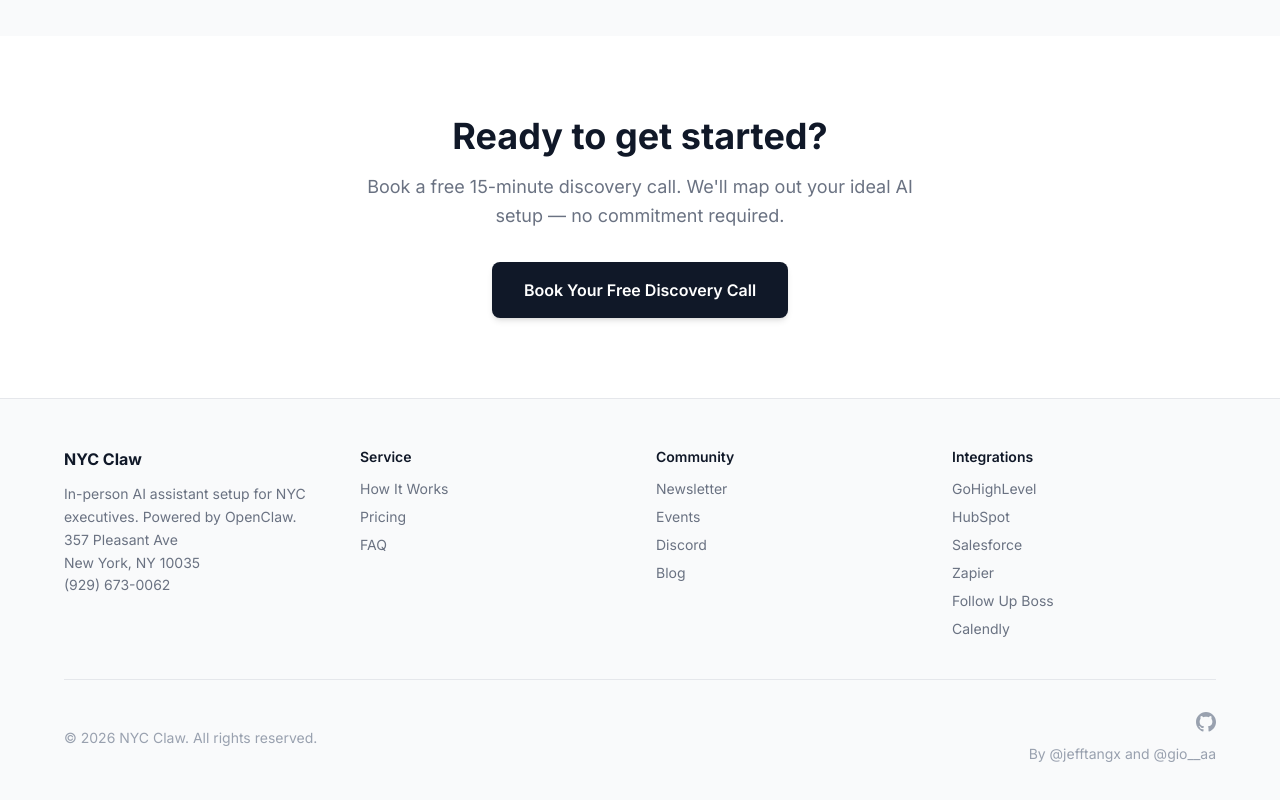
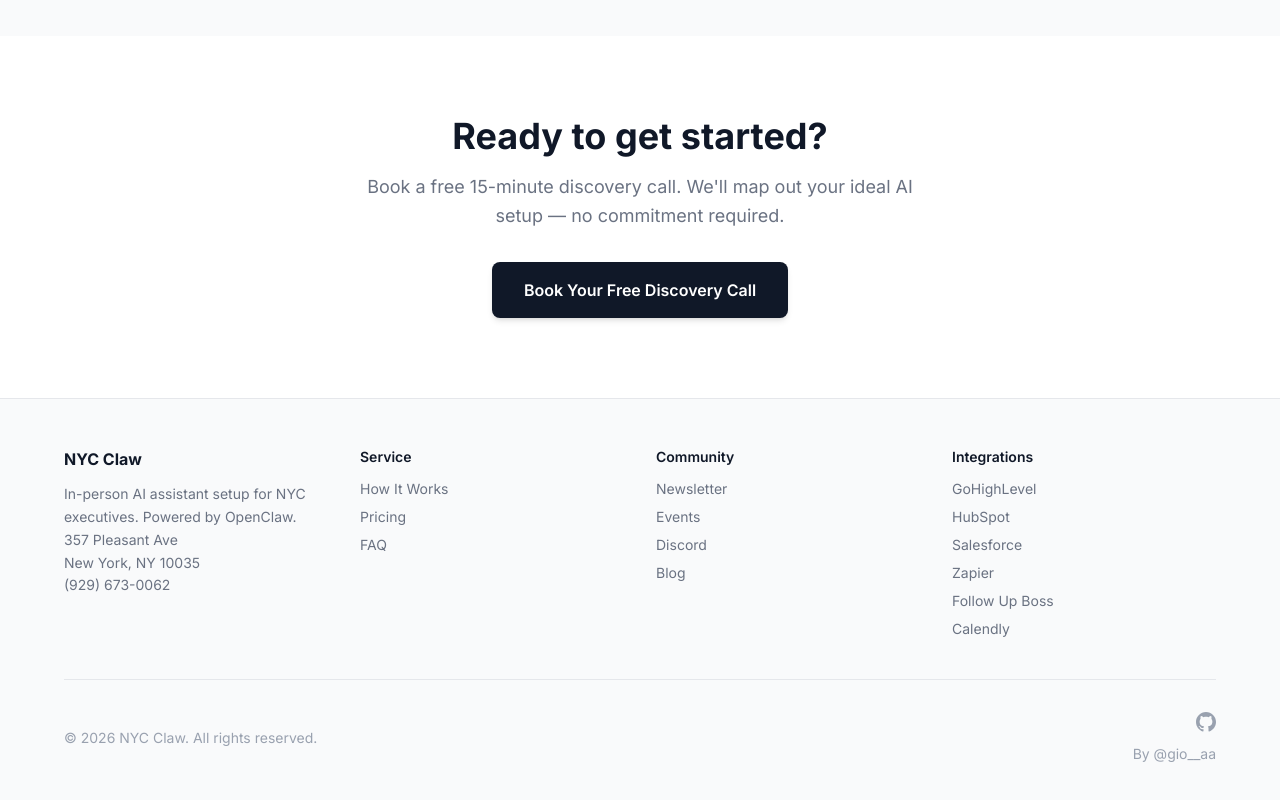
Before and after one commit to nycclaw/nycclaw.com, a website: page index.html in a window 1280 px wide. Shown: the part 4738-5538 px from the top of the page. Drawn offline with Linux system fonts and the light colour scheme.

Commit message:
Remove @jefftangx from footer

```diff
--- a/index.html
+++ b/index.html
@@ -707,7 +707,7 @@
               <svg class="w-5 h-5" fill="currentColor" viewBox="0 0 24 24"><path d="M12 0c-6.626 0-12 5.373-12 12 0 5.302 3.438 9.8 8.207 11.387.599.111.793-.261.793-.577v-2.234c-3.338.726-4.033-1.416-4.033-1.416-.546-1.387-1.333-1.756-1.333-1.756-1.089-.745.083-.729.083-.729 1.205.084 1.839 1.237 1.839 1.237 1.07 1.834 2.807 1.304 3.492.997.107-.775.418-1.305.762-1.604-2.665-.305-5.467-1.334-5.467-5.931 0-1.311.469-2.381 1.236-3.221-.124-.303-.535-1.524.117-3.176 0 0 1.008-.322 3.301 1.23.957-.266 1.983-.399 3.003-.404 1.02.005 2.047.138 3.006.404 2.291-1.552 3.297-1.23 3.297-1.23.653 1.653.242 2.874.118 3.176.77.84 1.235 1.911 1.235 3.221 0 4.609-2.807 5.624-5.479 5.921.43.372.823 1.102.823 2.222v3.293c0 .319.192.694.801.576 4.765-1.589 8.199-6.086 8.199-11.386 0-6.627-5.373-12-12-12z"/></svg>
             </a>
           </div>
-          <p class="text-sm text-gray-400">By <a href="https://x.com/jefftangx" target="_blank" rel="noopener noreferrer" class="hover:text-gray-600 transition-colors">@jefftangx</a> and <a href="https://x.com/gio__aa" target="_blank" rel="noopener noreferrer" class="hover:text-gray-600 transition-colors">@gio__aa</a></p>
+          <p class="text-sm text-gray-400">By <a href="https://x.com/gio__aa" target="_blank" rel="noopener noreferrer" class="hover:text-gray-600 transition-colors">@gio__aa</a></p>
         </div>
       </div>
     </div>
```
